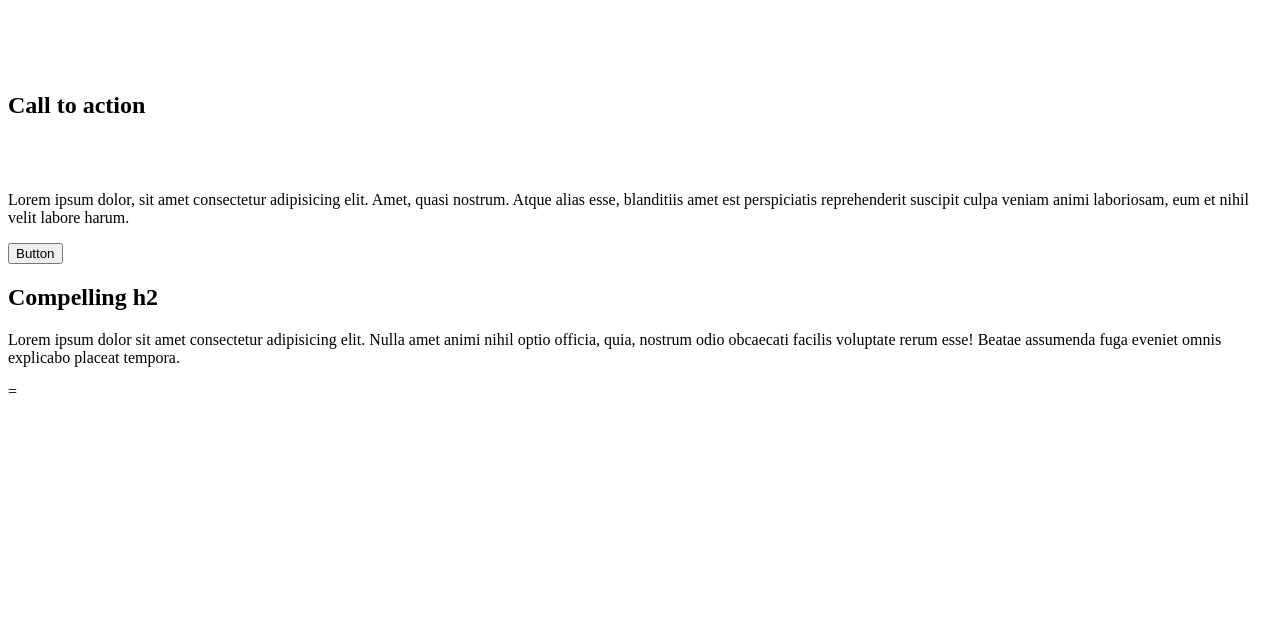
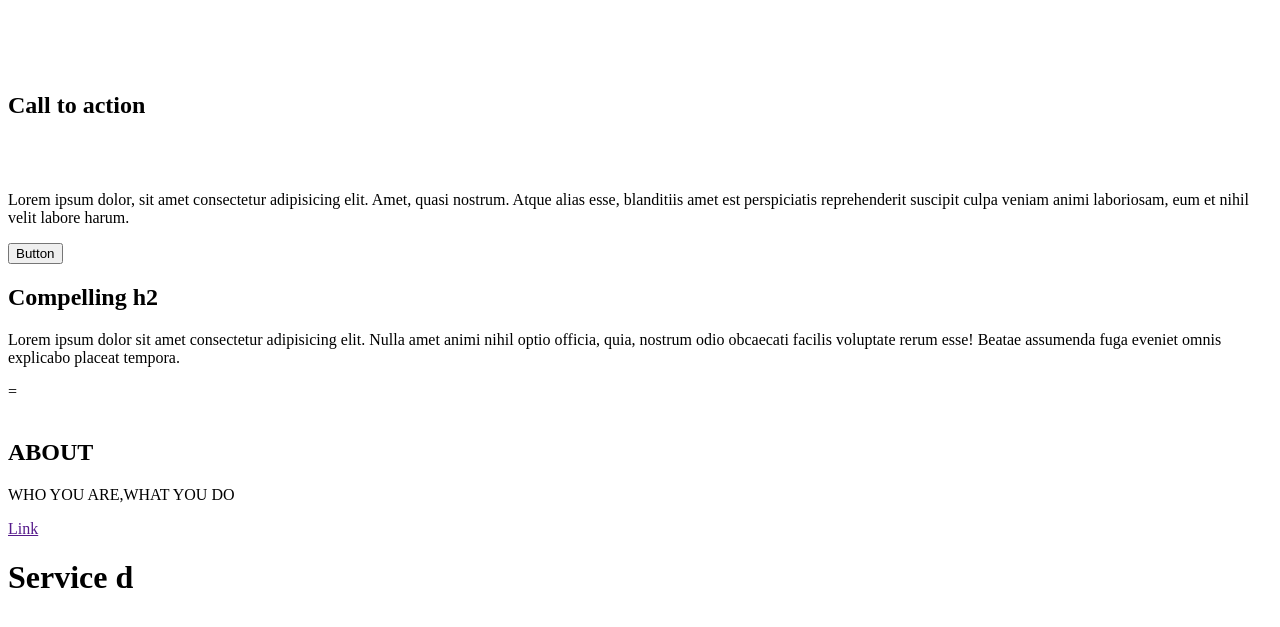
Before and after one commit to poddays/7Gen, a plain HTML site: page index.html in a window 1280 px wide. Shown: the part 139-766 px from the top of the page. Drawn offline with Linux system fonts and the light colour scheme.

Commit message:
commit-ionut

```diff
--- a/index.html
+++ b/index.html
@@ -16,24 +16,44 @@
       </div>
       <h1>Navigation</h1>
     </header>
-    <br/><br/><br/>
+    <br /><br /><br />
 
     <main>
       <section>
         <h1>Call to action</h1>
       </section>
-        <br><br>
+      <br /><br />
       <section>
-        <p>Lorem ipsum dolor, sit amet consectetur adipisicing elit. Amet, quasi nostrum. Atque alias esse, blanditiis amet est perspiciatis reprehenderit suscipit culpa veniam animi laboriosam, eum et nihil velit labore harum.</p>
+        <p>
+          Lorem ipsum dolor, sit amet consectetur adipisicing elit. Amet, quasi
+          nostrum. Atque alias esse, blanditiis amet est perspiciatis
+          reprehenderit suscipit culpa veniam animi laboriosam, eum et nihil
+          velit labore harum.
+        </p>
         <button>Button</button>
       </section>
 
       <section>
         <h2>Compelling h2</h2>
-            <p>Lorem ipsum dolor sit amet consectetur adipisicing elit. Nulla amet animi nihil optio officia, quia, nostrum odio obcaecati facilis voluptate rerum esse! Beatae assumenda fuga eveniet omnis explicabo placeat tempora.</p>=
+        <p>
+          Lorem ipsum dolor sit amet consectetur adipisicing elit. Nulla amet
+          animi nihil optio officia, quia, nostrum odio obcaecati facilis
+          voluptate rerum esse! Beatae assumenda fuga eveniet omnis explicabo
+          placeat tempora.
+        </p>
+        =
       </section>
-
-
+      <div class="about">
+        <div><img src="" alt="" /></div>
+        <div class="about-1">
+          <h2>ABOUT</h2>
+          <p>WHO YOU ARE,WHAT YOU DO</p>
+          <a href="">Link</a>
+        </div>
+      </div>
+      <div class="service">
+        <h1>Service d</h1>
+      </div>
     </main>
   </body>
 </html>
```
Lines whose indentation alone changed are shown as unchanged.
